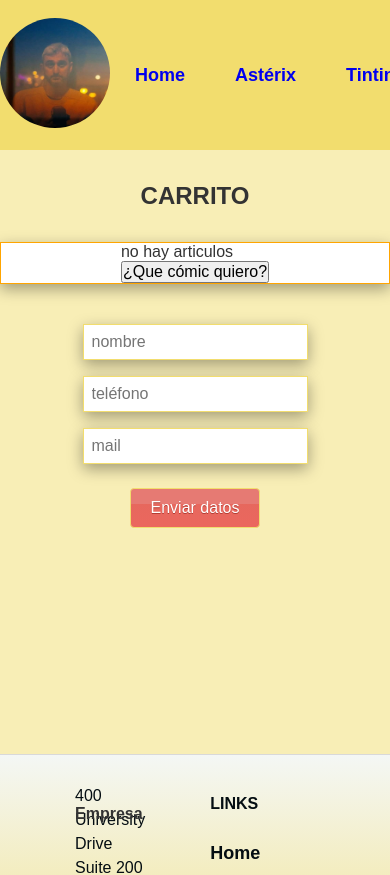
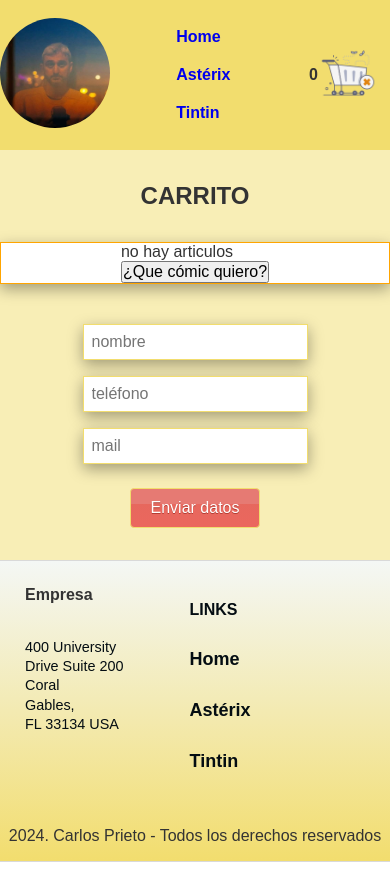
Before and after one commit to cmprieto/react-ecommerce, a React (Create React App) app: page /react-ecommerce/cart in a window 390 px wide. Shown: the top 875 px of the page. Built offline with nearby package versions, Linux system fonts and the light colour scheme.

Commit message:
Media Queries2

```diff
--- a/src/components/Cart.js
+++ b/src/components/Cart.js
@@ -19,6 +19,7 @@ const Cart = () => {
           carrito.map((itemCarrito, i) => (
             <ItemInCart key={i} itemCarrito={itemCarrito} />
           ))}
+          {carrito.length > 0 && <div className="cartContainer--listItems--pvp"><p className="rubik--700">PRECIO TOTAL: {totalPrice()} €</p></div>}
         {carrito.length == 0 && (
           <div>
             <p>no hay articulos</p>
@@ -30,7 +31,7 @@ const Cart = () => {
         {carrito.length > 0 && (
           <button onClick={removeCart}>Vaciar Carrito</button>
         )}
-        {carrito.length > 0 && <p className="rubik--700">PRECIO TOTAL: {totalPrice()}€</p>}
+
       </div>
       {numPedido ? null: <Formulario />}
       {numPedido && <PurchaseDetail />}
--- a/src/components/Footer.js
+++ b/src/components/Footer.js
@@ -19,7 +19,7 @@ const Footer = () => {
                 </nav></div>
             <div> </div>
 
-            <p className="footer--copyright rubik--400">2024. Tiendas X-Todos los derechos reservados</p>
+            <p className="footer--copyright rubik--400">2024. Carlos Prieto - Todos los derechos reservados</p>
 
         </div >
     )
--- a/src/components/ItemInCart.js
+++ b/src/components/ItemInCart.js
@@ -1,6 +1,6 @@
-import { Link } from 'react-router-dom';
-import quitar from '../assets/icons/xbutton.png'
-import { useUserContext } from '../app/providers/userProvider';
+import { Link } from "react-router-dom";
+import quitar from "../assets/icons/xbutton.png";
+import { useUserContext } from "../app/providers/userProvider";
 
 const ItemInCart = ({ itemCarrito }) => {
   const { deleteItem } = useUserContext();
@@ -9,18 +9,28 @@ const ItemInCart = ({ itemCarrito }) => {
   const subtotal = cantidad * precio;
   return (
     <div className="itemBox">
-           <Link to={"/react-ecommerce/item/"+itemCarrito.id} state={{ articulo: itemCarrito }}>
-         <img src={itemCarrito.foto} className="itemBox--img" alt="portada-listado-carrito" ></img>
+      <Link
+        to={"/react-ecommerce/item/" + itemCarrito.id}
+        state={{ articulo: itemCarrito }}
+      >
+        <img
+          src={itemCarrito.foto}
+          className="itemBox--img"
+          alt="portada-listado-carrito"
+        ></img>
       </Link>
       <div className="itemBox--text">
         <h3>{itemCarrito.title}</h3>
         <p>{itemCarrito.description}</p>
-                <p>{itemCarrito.price} €</p>
+        <p>{itemCarrito.price} € x: {itemCarrito.cantidad}</p>
       </div>
-            <p>x {itemCarrito.cantidad}:</p>
       <p>{subtotal} €</p>
-            <Link onClick={() => deleteItem(itemCarrito.id)}> <img src={quitar} className="itemBox--icono" alt='iconoquitar' /></Link>
-        </div>)
-}
+      <Link onClick={() => deleteItem(itemCarrito.id)}>
+        {" "}
+        <img src={quitar} className="itemBox--icono" alt="iconoquitar" />
+      </Link>
+    </div>
+  );
+};
 
 export default ItemInCart;
--- a/src/components/PurchaseDetail.js
+++ b/src/components/PurchaseDetail.js
@@ -7,10 +7,10 @@ const PurchaseDetail = () => {
     const { customer, totalPrice,numPedido } = useUserContext();
   return (
     <div className='purchase rubik--400'>
-      <p>Tu número de pedido es: {numPedido}</p>
-      <p>Nombre del cliente: {customer.comprador}</p>
+      <p className='rubik--700'>Nº de pedido: {numPedido}</p>
+      <p>Tu nombre: {customer.comprador}</p>
       <p>Teléfono: {customer.phone}</p>
-      <p> Email: {customer.mail}</p>
+      <p>eMail: {customer.mail}</p>
       <Link to={`/react-ecommerce/checkout`}><button className='purchase--button'>Comprueba tu pedido</button></Link>
     </div>
   );
--- a/src/scss/_cart.scss
+++ b/src/scss/_cart.scss
@@ -18,6 +18,12 @@
     width: 80%;
     margin: auto;
     background-color: white;
+    &--pvp{
+      margin: 0.5rem 1rem 1rem 1rem;
+      background-color: orange;
+      padding: 1rem;
+      box-shadow: rgba(0, 0, 0, 0.35) 0px 5px 15px;
+    }
   }
   &--total {
     @include d-flex(space-evenly, center);
@@ -26,7 +32,7 @@
     }
 
     &>button {
-      margin: 1rem;
+      margin: 2rem 0 1rem 0;
       box-shadow: inset 0px 39px 0px -24px #e67a73;
       background: linear-gradient(to bottom, #e4685d 5%, #eb675e 100%);
       background-color: #e4685d;
@@ -97,8 +103,10 @@
   width: 50%;
   max-width: 70%;
   padding: 1rem;
-  font-size: 01rem;
-
+  font-size: 0.9rem;
+  &>p{
+    padding:0.25rem;
+  }
   &--button {
     margin-top: 1rem;
     box-shadow: inset 0px 39px 0px -24px #e67a73;
--- a/src/scss/_checkout.scss
+++ b/src/scss/_checkout.scss
@@ -14,8 +14,11 @@
             /*   border-radius: 1rem; */
             max-width: fit-content;
             line-height: 2;
-            font-size: 0.8rem;
+
             box-shadow: rgba(0, 0, 0, 0.35) 0px 5px 15px;
+            &>p{
+                font-size: 0.9rem;
+            }
         }
 
         &--button {
--- a/src/scss/_mq_movil.scss
+++ b/src/scss/_mq_movil.scss
@@ -1,5 +1,27 @@
 /*MOVIL*/
 @media only screen and (max-width: 500px) {
+    .header--menu {
+
+
+        &>ul {
+            flex-direction: column;
+
+            &>li {
+                margin: 5px;
+                padding: 5px;
+
+                &>a {
+                    font-size: 1rem;
+                }
+            }
+        }
+
+        &--icono {
+            &--img {
+                width: 60px;
+            }
+        }
+    }
 
     .item {
         margin: 0rem;
@@ -8,7 +30,7 @@
         max-width: 212px;
 
         &>img {
-            max-width: 100px;
+            max-width: 150px;
         }
 
         &--text {
@@ -40,9 +62,9 @@
         }
     }
 
-    .cartContainer{
-        &--listItems{
-            width:100%;
+    .cartContainer {
+        &--listItems {
+            width: 100%;
 
         }
     }
@@ -55,8 +77,9 @@
                 font-size: 0.8rem;
             }
         }
+
         &--icono {
-            width:1rem;
+            width: 1rem;
         }
     }
 
@@ -66,18 +89,54 @@
         padding: 1rem 0;
     }
 
+    .countcontainer {
+        flex-direction: column;
+        margin: 0.5rem;
+        padding: 0.5rem;
+
+        &--cantidad {
+            margin: 0.5rem;
+        }
+
+        &--agregar {
+            margin: 0.5rem;
+        }
+
+        &--stock {
+            margin: 0.5rem;
+        }
+    }
 
     .checkout {
         flex-direction: column-reverse;
 
         &--comics {
+
             &--comic {
                 max-width: 100vw;
+                margin: 1rem 0 0 0;
 
                 &>img {
                     height: 100px;
                 }
             }
+
+            &--total {
+                padding: 0.5rem;
+                width: 100vw;
+                ;
+            }
+        }
+    }
+
+    .footer--address {
+        margin-left: 25px;
+        &>h4{
+            top:25px;
+        }
+        &>p{
+            line-height: 1.2rem;
+            font-size: 0.9rem;
         }
     }
 }
--- a/src/scss/_mq_tablet.scss
+++ b/src/scss/_mq_tablet.scss
@@ -1,6 +1,13 @@
 /*TABLET*/
 @media only screen and (min-width: 501px) and (max-width: 960px) {
     /*RESET*/
+
+    .header--menu{
+        &>ul>li{
+            margin:5px;
+            padding: 5px;
+        }
+    }
 
     .item {
         margin: 0.5rem;
@@ -66,4 +73,11 @@
     .checkout {
         flex-direction: column-reverse;
     }
+
+    .footer--address{
+        margin-left:25px;
+        &>h4{
+            top:35px;
+        }
+    }
 }
--- a/src/scss/reset/_layout.scss
+++ b/src/scss/reset/_layout.scss
@@ -14,7 +14,7 @@
   overflow: hidden;
   display: grid;
   grid-template-columns: repeat(4, 1fr);
-  grid-template-rows: 150px 1fr 1fr 0.3fr;
+  grid-template-rows: 150px 1fr 1fr auto;
   grid-template-areas:
     "cabecera cabecera cabecera cabecera"
     "principal principal principal principal"
```
Also changed, not shown: src/scss/_itemcount.scss (+0 -10 lines). Lines whose indentation alone changed are shown as unchanged.
